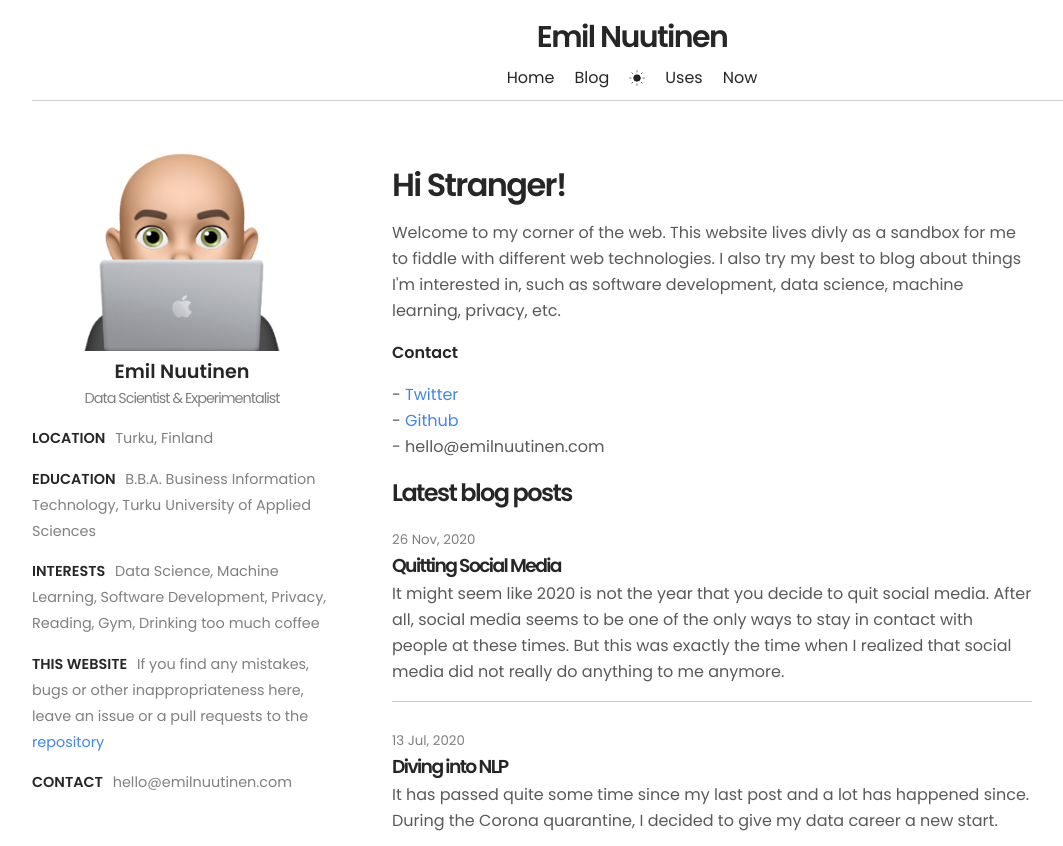
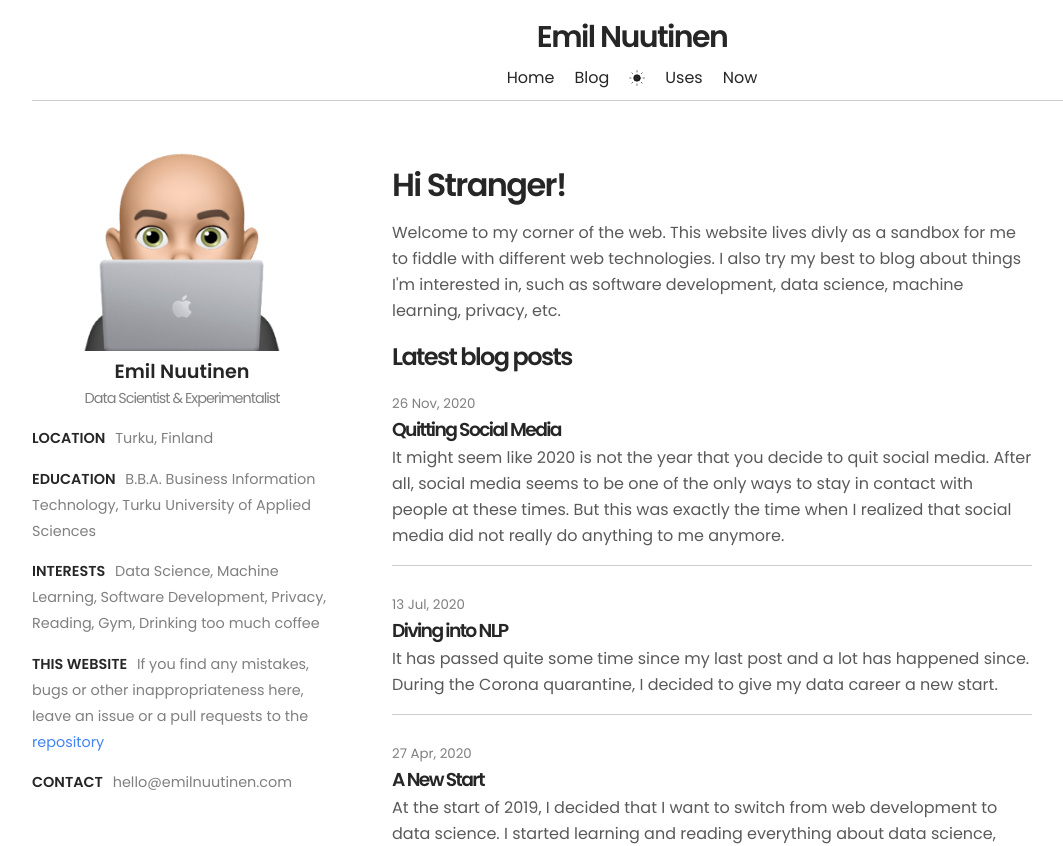
Before and after one commit to emilrwx/emilrwx_website, a Next.js app: page / in a window 1280 px wide. Shown: the top 846 px of the page, without its empty margins (8-1071 px from the left). Built offline with nearby package versions, Linux system fonts and the light colour scheme.

Commit message:
remove contacts

```diff
--- a/pages/index.js
+++ b/pages/index.js
@@ -13,13 +13,6 @@ export default function Home (props) {
       <div>
         <h1>Hi Stranger!</h1>
         <p>Welcome to my corner of the web. This website lives divly as a sandbox for me to fiddle with different web technologies. I also try my best to blog about things I'm interested in, such as software development, data science, machine learning, privacy, etc.</p>
-
-        <b>Contact</b>
-        <ul>
-          <li><a href='https://twitter.com/EmilNuutinen'>Twitter</a></li>
-          <li><a href='https://github.com/emilnuutinen'>Github</a></li>
-          <li>hello@emilnuutinen.com</li>
-        </ul>
 
         <h2>Latest blog posts</h2>
 
```
